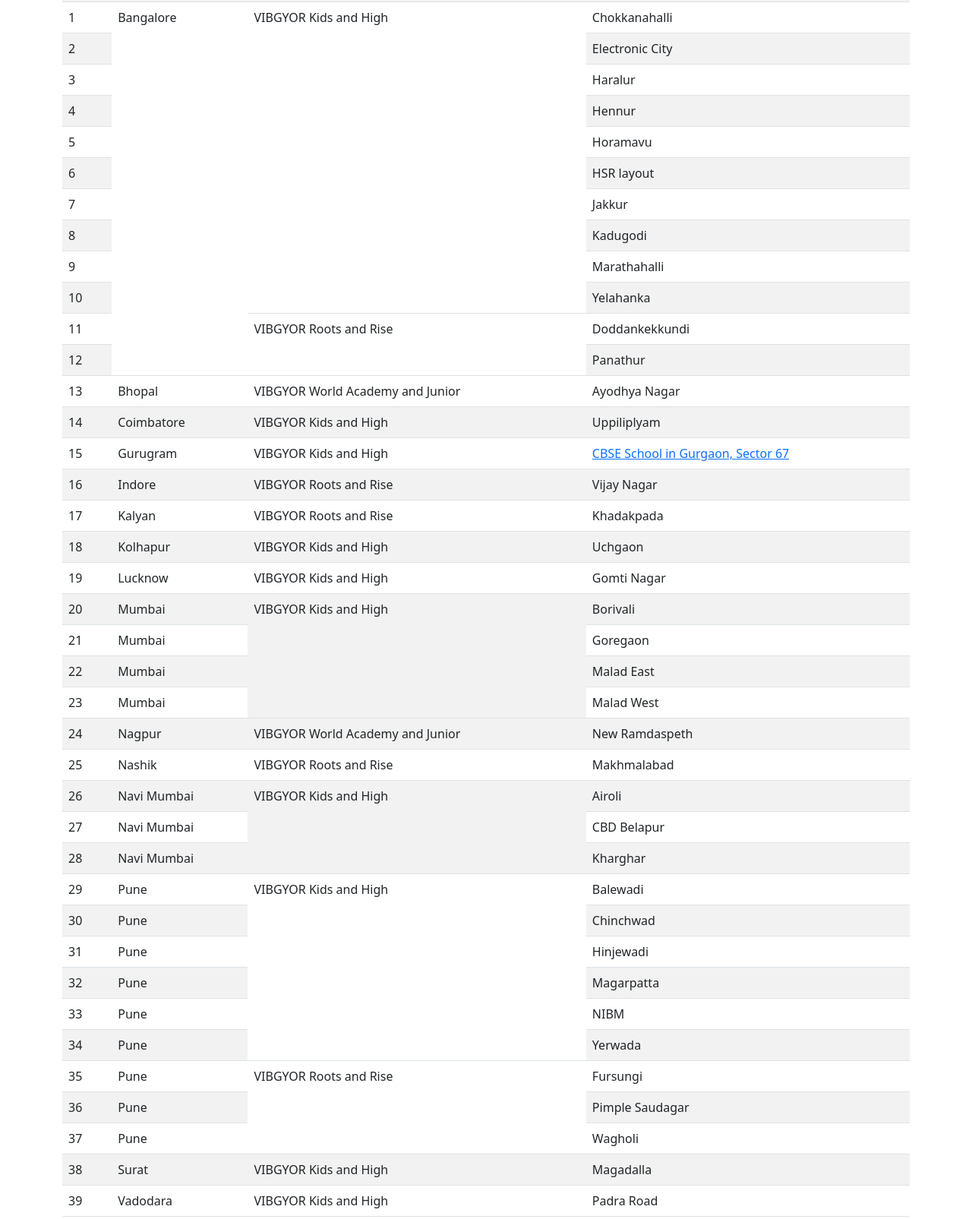
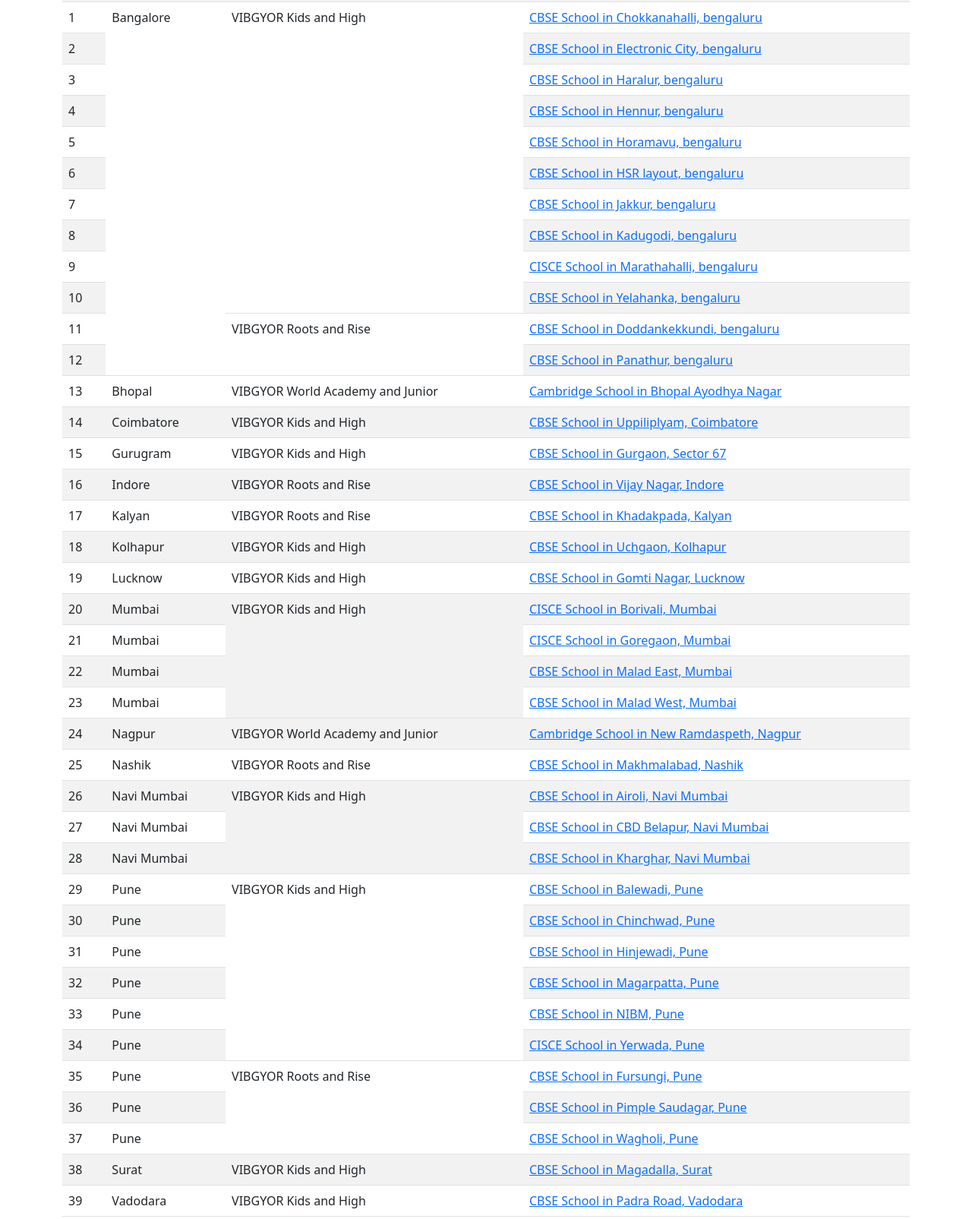
Before and after one commit to VIBGYORGroupofSchools/VIBGYORGroupofSchools, a plain HTML site: page index.html in a window 1280 px wide. Shown: the part 142-1747 px from the top of the page at 76% size. Drawn offline with nearby package versions, Linux system fonts and the light colour scheme.

Commit message:
Added Schools Link

```diff
--- a/index.html
+++ b/index.html
@@ -12,7 +12,7 @@
 
   <!-- Your Content Here -->
   <div class="container">
-    <h1 class="text-center mt-5">VIBGYOR Group of Schools in India</h1>
+    <h1 class="text-center mt-5">VIBGYOR Schools in India</h1>
     <div>
 	<table class="table table-striped">
 <tbody>
@@ -26,64 +26,64 @@
 <td>1</td>
 <td rowspan="12">Bangalore</td>
 <td rowspan="10">VIBGYOR Kids and High</td>
-<td>Chokkanahalli</td>
+<td><a href="https://www.vibgyorhigh.com/school/bengaluru/cbse/chokkanahalli">CBSE School in Chokkanahalli,&nbsp;bengaluru</a></td>
 </tr>
 <tr>
 <td>2</td>
-<td>Electronic City</td>
+<td><a href="https://www.vibgyorhigh.com/school/bengaluru/cbse/electronic-city">CBSE School in&nbsp;Electronic City,&nbsp;bengaluru</a></td>
 </tr>
 <tr>
 <td>3</td>
-<td>Haralur</td>
+<td><a href="https://www.vibgyorhigh.com/school/bengaluru/cbse/haralur">CBSE School in&nbsp;Haralur,&nbsp;bengaluru</a></td>
 </tr>
 <tr>
 <td>4</td>
-<td>Hennur</td>
+<td><a href="https://www.vibgyorhigh.com/school/bengaluru/cbse/hennur">CBSE School in&nbsp;Hennur,&nbsp;bengaluru</a></td>
 </tr>
 <tr>
 <td>5</td>
-<td>Horamavu</td>
+<td><a href="https://www.vibgyorhigh.com/school/bengaluru/cbse/horamavu">CBSE School in&nbsp;Horamavu,&nbsp;bengaluru</a></td>
 </tr>
 <tr>
 <td>6</td>
-<td>HSR layout</td>
+<td><a href="https://www.vibgyorhigh.com/school/bengaluru/cbse/hsr-layout">CBSE School in&nbsp;HSR layout,&nbsp;bengaluru</a></td>
 </tr>
 <tr>
 <td>7</td>
-<td>Jakkur</td>
+<td><a href="https://www.vibgyorhigh.com/school/bengaluru/cbse/jakkur">CBSE School in&nbsp;Jakkur,&nbsp;bengaluru</a></td>
 </tr>
 <tr>
 <td>8</td>
-<td>Kadugodi</td>
+<td><a href="https://www.vibgyorhigh.com/school/bengaluru/cbse/kadugodi">CBSE School in&nbsp;Kadugodi,&nbsp;bengaluru</a></td>
 </tr>
 <tr>
 <td>9</td>
-<td>Marathahalli</td>
+<td><a href="https://www.vibgyorhigh.com/school/bengaluru/cisce/marathahalli">CISCE School in&nbsp;Marathahalli,&nbsp;bengaluru</a></td>
 </tr>
 <tr>
 <td>10</td>
-<td>Yelahanka</td>
+<td><a href="https://www.vibgyorhigh.com/school/bengaluru/cbse/yelahanka">CBSE School in&nbsp;Yelahanka,&nbsp;bengaluru</a></td>
 </tr>
 <tr>
 <td>11</td>
 <td rowspan="2">VIBGYOR Roots and Rise</td>
-<td>Doddankekkundi</td>
+<td><a href="https://www.vibgyorrise.com/school/bengaluru/cbse/doddanekkundi">CBSE School in&nbsp;Doddankekkundi,&nbsp;bengaluru</a></td>
 </tr>
 <tr>
 <td>12</td>
-<td>Panathur</td>
+<td><a href="https://www.vibgyorrise.com/school/bengaluru/cbse/panathur">CBSE School in&nbsp;Panathur,&nbsp;bengaluru</a></td>
 </tr>
 <tr>
 <td>13</td>
 <td>Bhopal</td>
 <td>VIBGYOR World Academy and Junior</td>
-<td>Ayodhya Nagar</td>
+<td><a href="https://www.vibgyorworldacademy.com/bhopal.php">Cambridge School in Bhopal Ayodhya Nagar</a></td>
 </tr>
 <tr>
 <td>14</td>
 <td>Coimbatore</td>
 <td>VIBGYOR Kids and High</td>
-<td>Uppiliplyam</td>
+<td><a href="https://www.vibgyorhigh.com/school/coimbatore/cbse/uppilipalayam">CBSE School in&nbsp;Uppiliplyam, Coimbatore</a></td>
 </tr>
 <tr>
 <td>15</td>
@@ -95,133 +95,133 @@
 <td>16</td>
 <td>Indore</td>
 <td>VIBGYOR Roots and Rise</td>
-<td>Vijay Nagar</td>
+<td><a href="https://www.vibgyorrise.com/school/indore/cbse/indore">CBSE School in&nbsp;Vijay Nagar, Indore</a></td>
 </tr>
 <tr>
 <td>17</td>
 <td>Kalyan</td>
 <td>VIBGYOR Roots and Rise</td>
-<td>Khadakpada</td>
+<td><a href="https://www.vibgyorrise.com/school/kalyan/cbse/khadakpada">CBSE School in&nbsp;Khadakpada, Kalyan</a></td>
 </tr>
 <tr>
 <td>18</td>
 <td>Kolhapur</td>
 <td>VIBGYOR Kids and High</td>
-<td>Uchgaon</td>
+<td><a href="https://www.vibgyorhigh.com/school/kolhapur/cbse/kolhapur">CBSE School in&nbsp;Uchgaon, Kolhapur</a></td>
 </tr>
 <tr>
 <td>19</td>
 <td>Lucknow</td>
 <td>VIBGYOR Kids and High</td>
-<td>Gomti Nagar</td>
+<td><a href="https://www.vibgyorhigh.com/school/lucknow/cbse/gomti-nagar">CBSE School in&nbsp;Gomti Nagar, Lucknow</a></td>
 </tr>
 <tr>
 <td>20</td>
 <td>Mumbai</td>
 <td rowspan="4">VIBGYOR Kids and High</td>
-<td>Borivali</td>
+<td><a href="https://www.vibgyorhigh.com/school/mumbai/cisce/borivali">CISCE School in&nbsp;Borivali, Mumbai</a></td>
 </tr>
 <tr>
 <td>21</td>
 <td>Mumbai</td>
-<td>Goregaon</td>
+<td><a href="https://www.vibgyorhigh.com/school/mumbai/cisce/goregaon-west">CISCE School in&nbsp;Goregaon, Mumbai</a></td>
 </tr>
 <tr>
 <td>22</td>
 <td>Mumbai</td>
-<td>Malad East</td>
+<td><a href="https://www.vibgyorhigh.com/school/mumbai/cisce/malad-east">CBSE School in&nbsp;Malad East, Mumbai</a></td>
 </tr>
 <tr>
 <td>23</td>
 <td>Mumbai</td>
-<td>Malad West</td>
+<td><a href="https://www.vibgyorrise.com/school/mumbai/cbse/malad-west">CBSE School in&nbsp;Malad West, Mumbai</a></td>
 </tr>
 <tr>
 <td>24</td>
 <td>Nagpur</td>
 <td>VIBGYOR World Academy and Junior</td>
-<td>New Ramdaspeth</td>
+<td><a href="https://www.vibgyorworldacademy.com/nagpur.php">Cambridge School in&nbsp;New Ramdaspeth, Nagpur</a></td>
 </tr>
 <tr>
 <td>25</td>
 <td>Nashik</td>
 <td>VIBGYOR Roots and Rise</td>
-<td>Makhmalabad</td>
+<td><a href="https://www.vibgyorrise.com/school/nashik/cbse/makhmalabad">CBSE School in&nbsp;Makhmalabad, Nashik</a></td>
 </tr>
 <tr>
 <td>26</td>
 <td>Navi Mumbai</td>
 <td rowspan="3">VIBGYOR Kids and High</td>
-<td>Airoli</td>
+<td><a href="https://www.vibgyorhigh.com/school/navi-mumbai/cbse/airoli">CBSE School in&nbsp;Airoli, Navi Mumbai</a></td>
 </tr>
 <tr>
 <td>27</td>
 <td>Navi Mumbai</td>
-<td>CBD Belapur</td>
+<td><a href="https://www.vibgyorhigh.com/school/navi-mumbai/cbse/cbd-belapur">CBSE School in&nbsp;CBD Belapur, Navi Mumbai</a></td>
 </tr>
 <tr>
 <td>28</td>
 <td>Navi Mumbai</td>
-<td>Kharghar</td>
+<td><a href="https://www.vibgyorhigh.com/school/navi-mumbai/cbse/kharghar">CBSE School in&nbsp;Kharghar, Navi Mumbai</a></td>
 </tr>
 <tr>
 <td>29</td>
 <td>Pune</td>
 <td rowspan="6">VIBGYOR Kids and High</td>
-<td>Balewadi</td>
+<td><a href="https://www.vibgyorhigh.com/school/pune/cbse/balewadi">CBSE School in&nbsp;Balewadi, Pune</a></td>
 </tr>
 <tr>
 <td>30</td>
 <td>Pune</td>
-<td>Chinchwad</td>
+<td><a href="https://www.vibgyorrise.com/school/pune/cbse/chinchwad">CBSE School in&nbsp;Chinchwad, Pune</a></td>
 </tr>
 <tr>
 <td>31</td>
 <td>Pune</td>
-<td>Hinjewadi</td>
+<td><a href="https://www.vibgyorhigh.com/school/pune/cbse/hinjewadi">CBSE School in&nbsp;Hinjewadi, Pune</a></td>
 </tr>
 <tr>
 <td>32</td>
 <td>Pune</td>
-<td>Magarpatta</td>
+<td><a href="https://www.vibgyorhigh.com/school/pune/cbse/magarpatta">CBSE School in&nbsp;Magarpatta, Pune</a></td>
 </tr>
 <tr>
 <td>33</td>
 <td>Pune</td>
-<td>NIBM</td>
+<td><a href="https://www.vibgyorhigh.com/school/pune/cbse/nibm">CBSE School in&nbsp;NIBM, Pune</a></td>
 </tr>
 <tr>
 <td>34</td>
 <td>Pune</td>
-<td>Yerwada</td>
+<td><a href="https://www.vibgyorhigh.com/school/pune/cisce/yerwada">CISCE School in&nbsp;Yerwada, Pune</a></td>
 </tr>
 <tr>
 <td>35</td>
 <td>Pune</td>
 <td rowspan="3">VIBGYOR Roots and Rise</td>
-<td>Fursungi</td>
+<td><a href="https://www.vibgyorrise.com/school/pune/cbse/fursungi">CBSE School in&nbsp;Fursungi, Pune</a></td>
 </tr>
 <tr>
 <td>36</td>
 <td>Pune</td>
-<td>Pimple Saudagar</td>
+<td><a href="https://www.vibgyorrise.com/school/pune/cbse/pimple-saudagar">CBSE School in&nbsp;Pimple Saudagar, Pune</a></td>
 </tr>
 <tr>
 <td>37</td>
 <td>Pune</td>
-<td>Wagholi</td>
+<td><a href="https://www.vibgyorrise.com/school/pune/cbse/wagholi">CBSE School in&nbsp;Wagholi, Pune</a></td>
 </tr>
 <tr>
 <td>38</td>
 <td>Surat</td>
 <td>VIBGYOR Kids and High</td>
-<td>Magadalla</td>
+<td><a href="https://www.vibgyorhigh.com/school/surat/cbse/surat">CBSE School in&nbsp;Magadalla, Surat</a></td>
 </tr>
 <tr>
 <td>39</td>
 <td>Vadodara</td>
 <td>VIBGYOR Kids and High</td>
-<td>Padra Road</td>
+<td><a href="https://www.vibgyorhigh.com/school/vadodara/cbse/padra-road">CBSE School in&nbsp;Padra Road, Vadodara</a></td>
 </tr>
 </tbody>
 </table>
```
